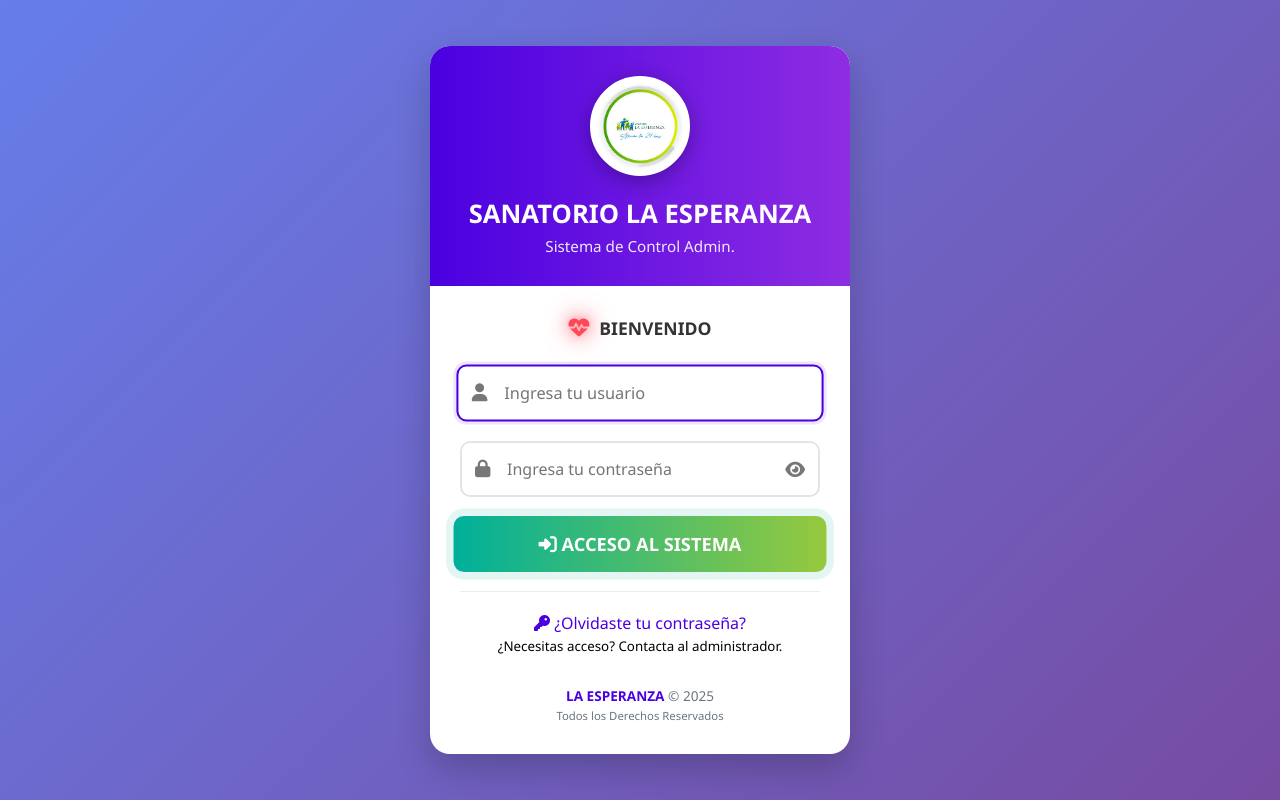
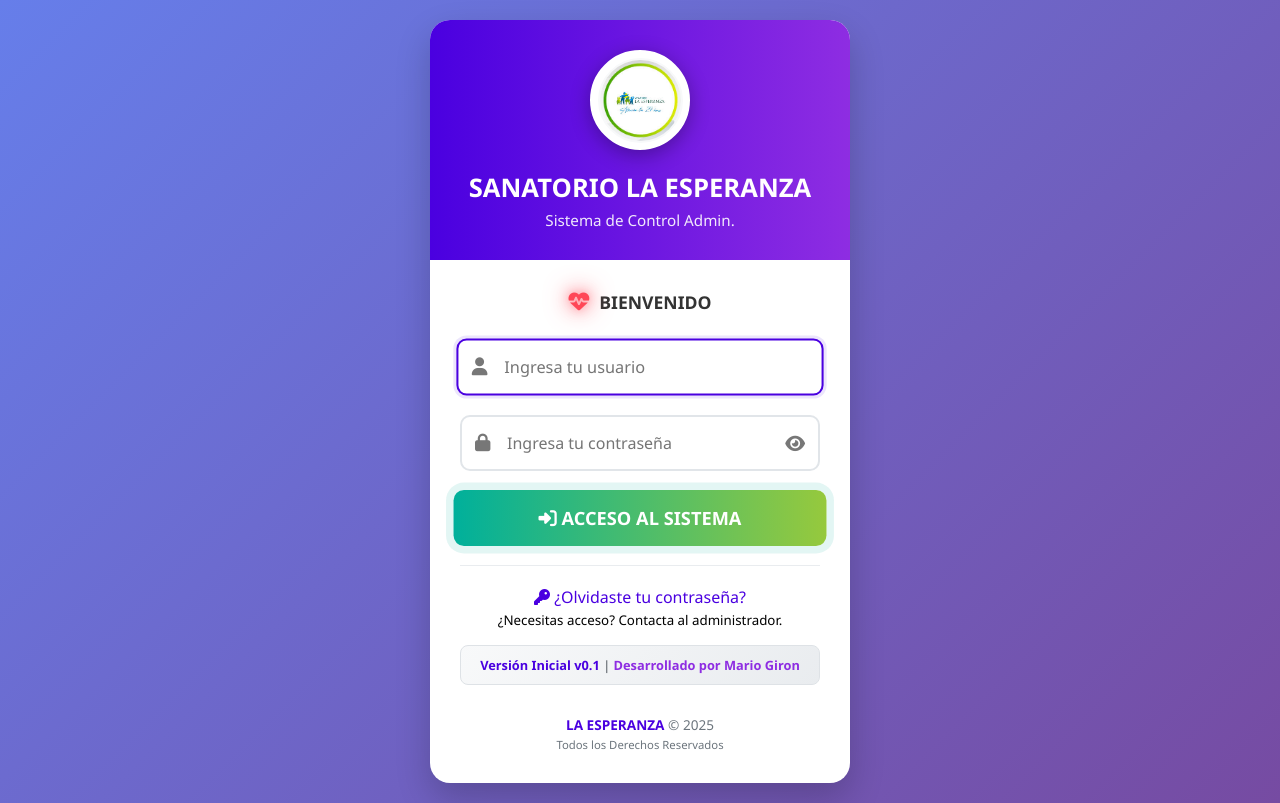
Before and after one commit to mariogironn/Sanatorio, a PHP site: page /sanatorio/ in a window 1280 px wide. Run offline with PHP 8.4, Linux system fonts and the light colour scheme.

Commit message:
feat: agregar información de versión v0.1 en login

```diff
--- a/index.php
+++ b/index.php
@@ -1,121 +1,48 @@
 <?php
 // index.php (LOGIN)
 /**
- * SISTEMA DE AUTENTICACIÓN Y LOGIN
+ * Sistema Sanatorio La Esperanza
+ * Versión: v0.1
+ * Desarrollado por: Mario Giron
+ * GitHub: https://github.com/mariogironn/Sanatorio.git
  *
- * Este script maneja el proceso completo de autenticación de usuarios,
- * incluyendo verificación de credenciales, migración de hash MD5 a password_hash,
- * carga de permisos, roles y configuración de sesión.
- *
- * CARACTERÍSTICAS PRINCIPALES:
- * - Autenticación segura con migración de hash
- * - Gestión de sesiones robusta
- * - Carga de permisos y roles
- * - Configuración de sucursales
- * - Interfaz moderna con validaciones
- */
-
-// CONFIGURACIÓN INICIAL Y CONEXIÓN A BD
-/**
- * Incluye la configuración de conexión a la base de datos
+ * [Descripción específica del archivo]
  */
 include './config/connection.php';
-
-/**
- * Verifica e inicia la sesión PHP si no está activa
- * El operador @ suprime posibles warnings de sesión ya iniciada
- */
 if (session_status() !== PHP_SESSION_ACTIVE) { @session_start(); }
 
-/**
- * $message: Almacena mensajes de feedback para el usuario
- */
 $message = '';
 
-// PROCESAMIENTO DEL FORMULARIO DE LOGIN
-/**
- * Verifica si se envió el formulario de login (botón 'login')
- */
 if (isset($_POST['login'])) {
-  /**
-   * Obtiene y sanitiza las credenciales del formulario
-   * trim() elimina espacios en blanco al inicio y final del usuario
-   */
   $userName = trim($_POST['user_name'] ?? '');
   $password = $_POST['password'] ?? '';
 
-  // VALIDACIÓN BÁSICA DE CAMPOS OBLIGATORIOS
   if ($userName === '' || $password === '') {
     $message = 'Usuario y contraseña son obligatorios.';
   } else {
-    /**
-     * CONSULTA PARA OBTENER DATOS DEL USUARIO
-     *
-     * Selecciona información crítica del usuario incluyendo:
-     * - Datos básicos de identificación
-     * - Hash de contraseña almacenado
-     * - Estado de la cuenta
-     */
     $sqlUser = "SELECT id, nombre_mostrar, usuario, imagen_perfil, estado, contrasena
                 FROM usuarios
                 WHERE usuario = :u
                 LIMIT 1";
-
     try {
-      /**
-       * Prepara y ejecuta consulta segura usando parámetros nombrados
-       * para prevenir inyección SQL
-       */
       $stmt = $con->prepare($sqlUser);
       $stmt->execute([':u' => $userName]);
 
-      /**
-       * VERIFICACIÓN DE EXISTENCIA DEL USUARIO
-       *
-       * Si se encuentra exactamente un usuario, procede con la autenticación
-       */
       if ($stmt->rowCount() === 1) {
         $row    = $stmt->fetch(PDO::FETCH_ASSOC);
         $hashDB = (string)$row['contrasena'];
         $loginOK = false;
 
-        /**
-         * SISTEMA DE MIGRACIÓN DE HASH MD5 A PASSWORD_HASH
-         *
-         * Detecta si la contraseña está almacenada en MD5 (legacy)
-         * y la migra automáticamente a password_hash
-         */
-
-        // DETECCIÓN DE HASH MD5 (32 caracteres hexadecimales)
         if (preg_match('/^[a-f0-9]{32}$/i', $hashDB)) {
-          /**
-           * Si el hash coincide con MD5, verifica y migra
-           */
           if (md5($password) === $hashDB) {
             $loginOK = true;
-
-            /**
-             * MIGRACIÓN AUTOMÁTICA A PASSWORD_HASH
-             *
-             * Genera nuevo hash seguro y actualiza la base de datos
-             */
             $newHash = password_hash($password, PASSWORD_DEFAULT);
             $con->prepare("UPDATE usuarios SET contrasena = :h WHERE id = :id")
                 ->execute([':h' => $newHash, ':id' => (int)$row['id']]);
             $hashDB = $newHash;
           }
         } else {
-          /**
-           * VERIFICACIÓN CON PASSWORD_VERIFY (hash moderno)
-           */
           $loginOK = password_verify($password, $hashDB);
-
-          /**
-           * REHASH SI ES NECESARIO
-           *
-           * Si el hash necesita actualización (algoritmo obsoleto),
-           * genera uno nuevo automáticamente
-           */
           if ($loginOK && password_needs_rehash($hashDB, PASSWORD_DEFAULT)) {
             $newHash = password_hash($password, PASSWORD_DEFAULT);
             $con->prepare("UPDATE usuarios SET contrasena = :h WHERE id = :id")
@@ -123,43 +50,21 @@ if (isset($_POST['login'])) {
           }
         }
 
-        /**
-         * MANEJO DE RESULTADO DE AUTENTICACIÓN
-         */
         if (!$loginOK) {
           $message = 'Usuario o contraseña incorrectos';
         } else {
-          /**
-           * VERIFICACIÓN DE ESTADO DE LA CUENTA
-           *
-           * Comprueba que la cuenta esté activa antes de permitir el acceso
-           */
           if (!isset($row['estado']) || $row['estado'] !== 'ACTIVO') {
             $message = 'Su cuenta está BLOQUEADA. Contacte al administrador.';
           } else {
-            /**
-             * INICIALIZACIÓN SEGURA DE SESIÓN
-             *
-             * Regenera el ID de sesión para prevenir fixation attacks
-             */
             if (session_status() === PHP_SESSION_ACTIVE) {
               session_regenerate_id(true);
             }
 
-            /**
-             * ALMACENAMIENTO DE DATOS BÁSICOS EN SESIÓN
-             */
             $_SESSION['user_id']        = (int)$row['id'];
             $_SESSION['nombre_mostrar'] = $row['nombre_mostrar'];
             $_SESSION['usuario']        = $row['usuario'];
             $_SESSION['imagen_perfil']  = $row['imagen_perfil'];
 
-            /**
-             * CARGA DEL ROL PRINCIPAL DEL USUARIO
-             *
-             * Consulta la vista que determina el rol principal del usuario
-             * Maneja errores gracefulmente
-             */
             $_SESSION['rol_nombre'] = 'Sin rol';
             try {
               $qr = "SELECT rol_nombre FROM vw_usuario_rol_principal WHERE id_usuario = :id LIMIT 1";
@@ -172,12 +77,6 @@ if (isset($_POST['login'])) {
               $_SESSION['rol_nombre'] = 'Sin rol';
             }
 
-            /**
-             * CARGA DE PERMISOS DEL USUARIO
-             *
-             * Obtiene todos los permisos agrupados por módulo (slug)
-             * Incluye permisos CRUD (ver, crear, actualizar, eliminar)
-             */
             $_SESSION['permisos'] = [];
             try {
               $qp = "SELECT m.slug,
@@ -205,12 +104,6 @@ if (isset($_POST['login'])) {
               $_SESSION['permisos'] = [];
             }
 
-            /**
-             * CONFIGURACIÓN DE SUCURSALES
-             *
-             * Carga las sucursales asignadas al usuario y establece
-             * la sucursal activa por defecto
-             */
             $_SESSION['sucursales_ids']   = [];
             $_SESSION['sucursal_activa']  = 0;
             $_SESSION['id_sucursal_activa'] = 0;
@@ -226,65 +119,37 @@ if (isset($_POST['login'])) {
               $rows = $qs->fetchAll(PDO::FETCH_COLUMN, 0);
               $_SESSION['sucursales_ids'] = array_map('intval', $rows);
 
-              /**
-               * ESTABLECER SUCURSAL ACTIVA POR DEFECTO
-               *
-               * Toma la primera sucursal de la lista ordenada
-               */
               if (!empty($_SESSION['sucursales_ids'])) {
                 $_SESSION['sucursal_activa']     = (int)$_SESSION['sucursales_ids'][0];
                 $_SESSION['id_sucursal_activa']  = (int)$_SESSION['sucursales_ids'][0];
               }
             } catch (Throwable $e) {
-              // Si falla, el header intentará forzar o mostrar texto
-              // El manejo de errores es silencioso para no interrumpir el login
+              // si falla, el header intentará forzar o mostrar texto
             }
 
-            /**
-             * REDIRECCIÓN AL DASHBOARD
-             *
-             * Una vez completada toda la configuración de sesión,
-             * redirige al usuario al dashboard principal
-             */
             header("Location: dashboard.php");
             exit;
           }
         }
       } else {
-        /**
-         * USUARIO NO ENCONTRADO
-         *
-         * Mensaje genérico para no revelar información sobre usuarios existentes
-         */
         $message = 'Usuario o contraseña incorrectos';
       }
     } catch (PDOException $ex) {
-      /**
-       * ERROR DE CONEXIÓN A BASE DE DATOS
-       *
-       * Mensaje genérico para no exponer detalles técnicos al usuario
-       */
       $message = 'Error de conexión. Intente más tarde.';
     }
   }
 }
 ?>
-
 <!DOCTYPE html>
 <html lang="es">
 <head>
   <meta charset="utf-8">
   <meta name="viewport" content="width=device-width, initial-scale=1">
   <title>SANATORIO LA ESPERANZA</title>
-
-  <!-- INCLUSIÓN DE FONT AWESOME PARA ÍCONOS -->
   <link rel="stylesheet" href="https://cdnjs.cloudflare.com/ajax/libs/font-awesome/6.4.0/css/all.min.css">
-
-  <!-- FAVICON DEL SISTEMA -->
   <link rel="shortcut icon" href="./dist/img/La Esperanza.png" type="image/x-icon">
 
   <style>
-    /* RESET Y CONFIGURACIONES BASE */
     * {
       margin: 0;
       padding: 0;
@@ -292,7 +157,6 @@ if (isset($_POST['login'])) {
       font-family: 'Segoe UI', Tahoma, Geneva, Verdana, sans-serif;
     }
 
-    /* FONDO CON GRADIENTE ANIMADO */
     body {
       background: linear-gradient(135deg, #667eea 0%, #764ba2 100%);
       display: flex;
@@ -302,7 +166,6 @@ if (isset($_POST['login'])) {
       padding: 20px;
     }
 
-    /* CONTENEDOR PRINCIPAL DEL LOGIN */
     .login-container {
       background: white;
       border-radius: 20px;
@@ -313,13 +176,11 @@ if (isset($_POST['login'])) {
       animation: fadeIn 0.6s ease-out;
     }
 
-    /* ANIMACIÓN DE ENTRADA SUAVE */
     @keyframes fadeIn {
       from { opacity: 0; transform: translateY(-25px); }
       to { opacity: 1; transform: translateY(0); }
     }
 
-    /* CABECERA CON GRADIENTE Y LOGO */
     .login-header {
       background: linear-gradient(to right, #4a00e0, #8e2de2);
       color: white;
@@ -328,7 +189,6 @@ if (isset($_POST['login'])) {
       position: relative;
     }
 
-    /* CONTENEDOR DEL LOGO CIRCULAR */
     .logo-container {
       width: 100px;
       height: 100px;
@@ -344,7 +204,6 @@ if (isset($_POST['login'])) {
       position: relative;
     }
 
-    /* IMAGEN DEL LOGO */
     .logo-container img {
       width: 85px;
       height: 85px;
@@ -353,7 +212,6 @@ if (isset($_POST['login'])) {
       border: 2px solid #f8f9fa;
     }
 
-    /* PLACEHOLDER DEL LOGO (si falla la imagen) */
     .logo-placeholder {
       width: 100%;
       height: 100%;
@@ -366,25 +224,21 @@ if (isset($_POST['login'])) {
       font-size: 2rem;
     }
 
-    /* TÍTULO PRINCIPAL */
     .login-header h1 {
       font-size: 1.6rem;
       margin-bottom: 5px;
       font-weight: 700;
     }
 
-    /* SUBTÍTULO */
     .login-header p {
       font-size: 0.95rem;
       opacity: 0.9;
     }
 
-    /* CUERPO DEL FORMULARIO */
     .login-body {
       padding: 30px;
     }
 
-    /* MENSAJE DE BIENVENIDA */
     .welcome-message {
       text-align: center;
       margin-bottom: 25px;
@@ -397,7 +251,6 @@ if (isset($_POST['login'])) {
       gap: 10px;
     }
 
-    /* CORAZÓN LATIENTE (efecto visual médico) */
     .heart-beat {
       color: #ff4757;
       animation: heartBeat 1.5s ease-in-out infinite;
@@ -405,7 +258,6 @@ if (isset($_POST['login'])) {
       text-shadow: 0 0 10px rgba(255, 71, 87, 0.5);
     }
 
-    /* ANIMACIÓN DEL LATIDO DEL CORAZÓN */
     @keyframes heartBeat {
       0% {
         transform: scale(1);
@@ -433,12 +285,10 @@ if (isset($_POST['login'])) {
       }
     }
 
-    /* GRUPOS DE FORMULARIO */
     .form-group {
       margin-bottom: 20px;
     }
 
-    /* INPUT CON ÍCONO */
     .input-with-icon {
       position: relative;
     }
@@ -458,7 +308,6 @@ if (isset($_POST['login'])) {
       outline: none;
     }
 
-    /* ÍCONO DENTRO DEL INPUT */
     .input-icon {
       position: absolute;
       left: 15px;
@@ -468,7 +317,6 @@ if (isset($_POST['login'])) {
       font-size: 1.1rem;
     }
 
-    /* BOTÓN TOGGLE VISIBILIDAD CONTRASEÑA */
     .toggle-password {
       position: absolute;
       right: 15px;
@@ -481,7 +329,6 @@ if (isset($_POST['login'])) {
       font-size: 1.1rem;
     }
 
-    /* BOTÓN DE LOGIN PRINCIPAL */
     .btn-login {
       display: block;
       width: 100%;
@@ -505,7 +352,6 @@ if (isset($_POST['login'])) {
       box-shadow: 0 7px 15px rgba(0, 176, 155, 0.3);
     }
 
-    /* EFECTO DE BRILLO AL HACER HOVER */
     .btn-login::before {
       content: '';
       position: absolute;
@@ -521,7 +367,6 @@ if (isset($_POST['login'])) {
       left: 100%;
     }
 
-    /* MENSAJES DE ESTADO */
     .message {
       padding: 12px 15px;
       border-radius: 8px;
@@ -530,14 +375,12 @@ if (isset($_POST['login'])) {
       font-size: 0.95rem;
     }
 
-    /* VARIANTE DE MENSAJE DE ERROR */
     .message-error {
       background-color: #f8d7da;
       color: #721c24;
       border: 1px solid #f5c6cb;
     }
 
-    /* SECCIÓN DE ENLACES ADICIONALES */
     .login-links {
       text-align: center;
       margin-top: 20px;
@@ -557,7 +400,6 @@ if (isset($_POST['login'])) {
       text-decoration: underline;
     }
 
-    /* PIE DE PÁGINA */
     .footer {
       text-align: center;
       margin-top: 30px;
@@ -569,7 +411,31 @@ if (isset($_POST['login'])) {
       color: #4a00e0;
     }
 
-    /* DISEÑO RESPONSIVE */
+    .version-info {
+      text-align: center;
+      margin-top: 15px;
+      padding: 10px;
+      background: linear-gradient(135deg, #f8f9fa 0%, #e9ecef 100%);
+      border-radius: 8px;
+      border: 1px solid #dee2e6;
+    }
+
+    .version-text {
+      font-size: 0.8rem;
+      color: #495057;
+      font-weight: 500;
+    }
+
+    .version-text .version {
+      color: #4a00e0;
+      font-weight: 700;
+    }
+
+    .version-text .developer {
+      color: #8e2de2;
+      font-weight: 600;
+    }
+
     @media (max-width: 480px) {
       .login-container {
         max-width: 100%;
@@ -584,7 +450,7 @@ if (isset($_POST['login'])) {
       }
 
       .login-header h1 {
-        font-size: 1.4rem;
+        fontSize: 1.4rem;
       }
 
       .logo-container {
@@ -606,7 +472,6 @@ if (isset($_POST['login'])) {
       }
     }
 
-    /* ANIMACIÓN DE PULSO PARA EL BOTÓN */
     .pulse {
       animation: pulse 2s infinite;
     }
@@ -626,7 +491,7 @@ if (isset($_POST['login'])) {
       }
     }
 
-    /* EFECTO DE BRILLO INTERMITENTE ADICIONAL */
+    /* Efecto de brillo intermitente adicional */
     @keyframes glow {
       0%, 100% {
         filter: drop-shadow(0 0 5px rgba(255, 71, 87, 0.7));
@@ -643,15 +508,10 @@ if (isset($_POST['login'])) {
 </head>
 
 <body>
-  <!-- CONTENEDOR PRINCIPAL DEL LOGIN -->
   <div class="login-container">
-    <!-- ENCABEZADO CON LOGO Y TÍTULO -->
+    <!-- Encabezado -->
     <div class="login-header">
       <div class="logo-container">
-        <!--
-          LOGO PRINCIPAL - CON FALLBACK AUTOMÁTICO
-          Si la imagen no carga, muestra un placeholder con ícono
-        -->
         <img src="user_images/logo_esperanza.png" alt="Logo Sanatorio La Esperanza"
              onerror="this.style.display='none'; document.getElementById('logoPlaceholder').style.display='flex';">
         <div class="logo-placeholder" id="logoPlaceholder" style="display: none;">
@@ -662,17 +522,15 @@ if (isset($_POST['login'])) {
       <p>Sistema de Control Admin.</p>
     </div>
 
-    <!-- CUERPO DEL FORMULARIO -->
+    <!-- Cuerpo -->
     <div class="login-body">
-      <!-- MENSAJE DE BIENVENIDA CON EFECTO VISUAL MÉDICO -->
       <div class="welcome-message">
         <i class="fas fa-heartbeat heart-beat heart-glow"></i>
         <span>BIENVENIDO</span>
       </div>
 
-      <!-- FORMULARIO DE LOGIN -->
       <form method="post" autocomplete="off">
-        <!-- CAMPO DE USUARIO -->
+        <!-- Campo Usuario -->
         <div class="form-group">
           <div class="input-with-icon">
             <i class="fas fa-user input-icon"></i>
@@ -680,43 +538,48 @@ if (isset($_POST['login'])) {
           </div>
         </div>
 
-        <!-- CAMPO DE CONTRASEÑA -->
+        <!-- Campo Contraseña -->
         <div class="form-group">
           <div class="input-with-icon">
             <i class="fas fa-lock input-icon"></i>
             <input type="password" placeholder="Ingresa tu contraseña" id="password" name="password" required>
-            <!-- BOTÓN TOGGLE VISIBILIDAD -->
             <button type="button" class="toggle-password" id="togglePassword">
               <i class="fas fa-eye"></i>
             </button>
           </div>
         </div>
 
-        <!-- MENSAJE DE ERROR (si existe) -->
+        <!-- Mensaje de error -->
         <?php if ($message !== ''): ?>
           <div class="message message-error">
             <i class="fas fa-exclamation-circle"></i> <?= htmlspecialchars($message) ?>
           </div>
         <?php endif; ?>
 
-        <!-- BOTÓN DE ACCESO PRINCIPAL -->
+        <!-- Botón de Acceso -->
         <button type="submit" name="login" class="btn-login pulse">
           <i class="fas fa-sign-in-alt"></i> ACCESO AL SISTEMA
         </button>
       </form>
 
-      <!-- ENLACES ADICIONALES -->
+      <!-- Enlaces -->
       <div class="login-links">
-        <!-- ENLACE PARA RECUPERACIÓN DE CONTRASEÑA -->
         <a href="auth/olvido.php">
           <i class="fas fa-key"></i> ¿Olvidaste tu contraseña?
         </a>
         <br>
-        <!-- INFORMACIÓN ADICIONAL -->
         <small>¿Necesitas acceso? Contacta al administrador.</small>
       </div>
 
-      <!-- PIE DE PÁGINA -->
+      <!-- Información de Versión -->
+      <div class="version-info">
+        <div class="version-text">
+          <span class="version">Versión Inicial v0.1</span> |
+          <span class="developer">Desarrollado por Mario Giron</span>
+        </div>
+      </div>
+
+      <!-- Pie de página -->
       <div class="footer">
         <strong>LA ESPERANZA</strong> © 2025<br>
         <small>Todos los Derechos Reservados</small>
@@ -724,16 +587,12 @@ if (isset($_POST['login'])) {
     </div>
   </div>
 
-  <!-- SCRIPT DE INTERACTIVIDAD Y VALIDACIONES -->
   <script>
-    /**
-     * FUNCIONALIDAD TOGGLE VISIBILIDAD DE CONTRASEÑA
-     */
+    // Mostrar/ocultar contraseña
     document.getElementById('togglePassword').addEventListener('click', function() {
       const passwordInput = document.getElementById('password');
       const icon = this.querySelector('i');
 
-      // ALTERNAR ENTRE TIPO PASSWORD Y TEXT
       if (passwordInput.type === 'password') {
         passwordInput.type = 'text';
         icon.classList.remove('fa-eye');
@@ -745,10 +604,7 @@ if (isset($_POST['login'])) {
       }
     });
 
-    /**
-     * EFECTOS VISUALES EN CAMPOS DE FORMULARIO
-     * Aplica escala suave al enfocar campos
-     */
+    // Efecto de enfoque en los campos
     const inputs = document.querySelectorAll('input');
     inputs.forEach(input => {
       input.addEventListener('focus', function() {
@@ -760,10 +616,7 @@ if (isset($_POST['login'])) {
       });
     });
 
-    /**
-     * VALIDACIÓN BÁSICA DEL FORMULARIO EN CLIENTE
-     * Previene envío si campos están vacíos
-     */
+    // Validación básica del formulario
     document.querySelector('form').addEventListener('submit', function(e) {
       const username = document.getElementById('user_name').value.trim();
       const password = document.getElementById('password').value;
@@ -774,10 +627,7 @@ if (isset($_POST['login'])) {
       }
     });
 
-    /**
-     * VERIFICACIÓN DE CARGA DEL LOGO
-     * Si la imagen del logo no carga correctamente, muestra el placeholder
-     */
+    // Verificar si la imagen del logo carga correctamente
     window.addEventListener('load', function() {
       const logoImg = document.querySelector('.logo-container img');
       const placeholder = document.getElementById('logoPlaceholder');
@@ -790,10 +640,7 @@ if (isset($_POST['login'])) {
       }, 2000);
     });
 
-    /**
-     * EFECTO INTERACTIVO EN EL CORAZÓN
-     * Acelera la animación al hacer hover para mayor interactividad
-     */
+    // Efecto adicional: hacer latir el corazón al hacer hover
     const heart = document.querySelector('.heart-beat');
     heart.addEventListener('mouseenter', function() {
       this.style.animation = 'heartBeat 0.8s ease-in-out infinite, glow 1s ease-in-out infinite';
```
